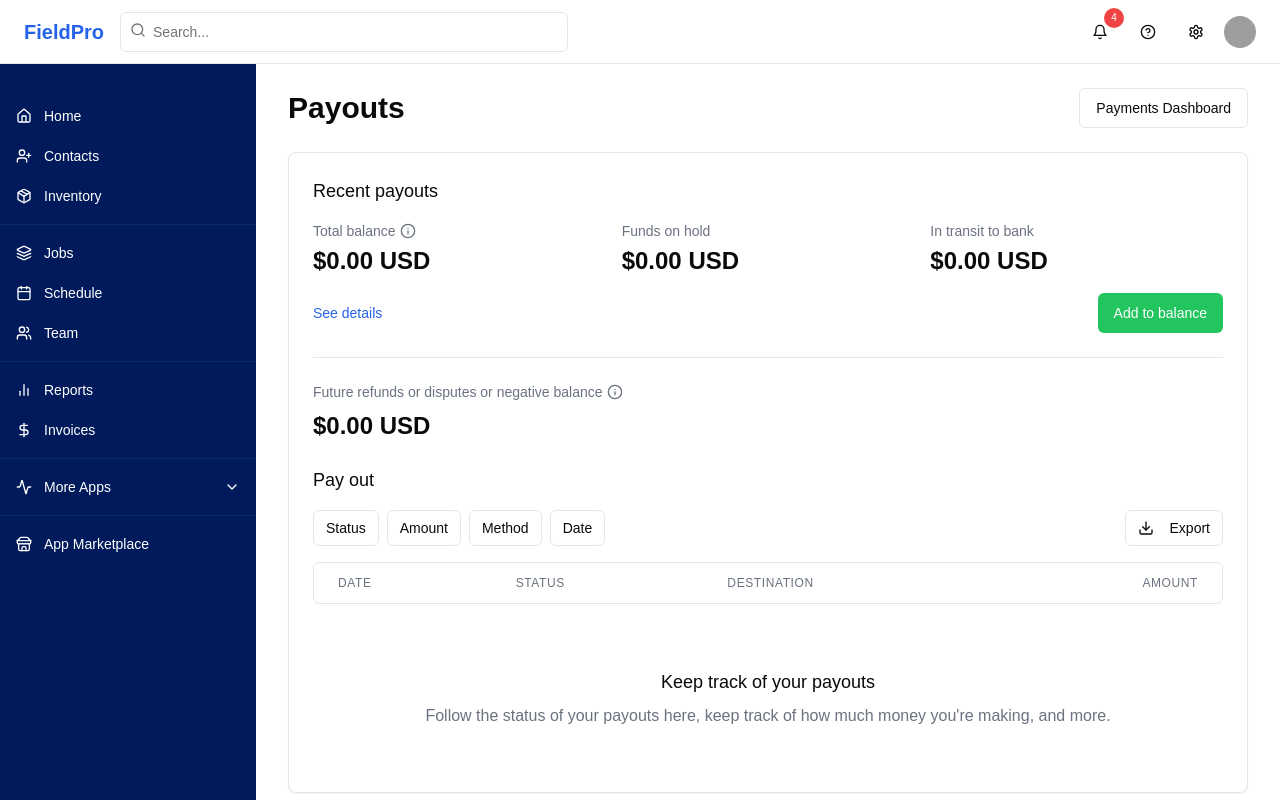
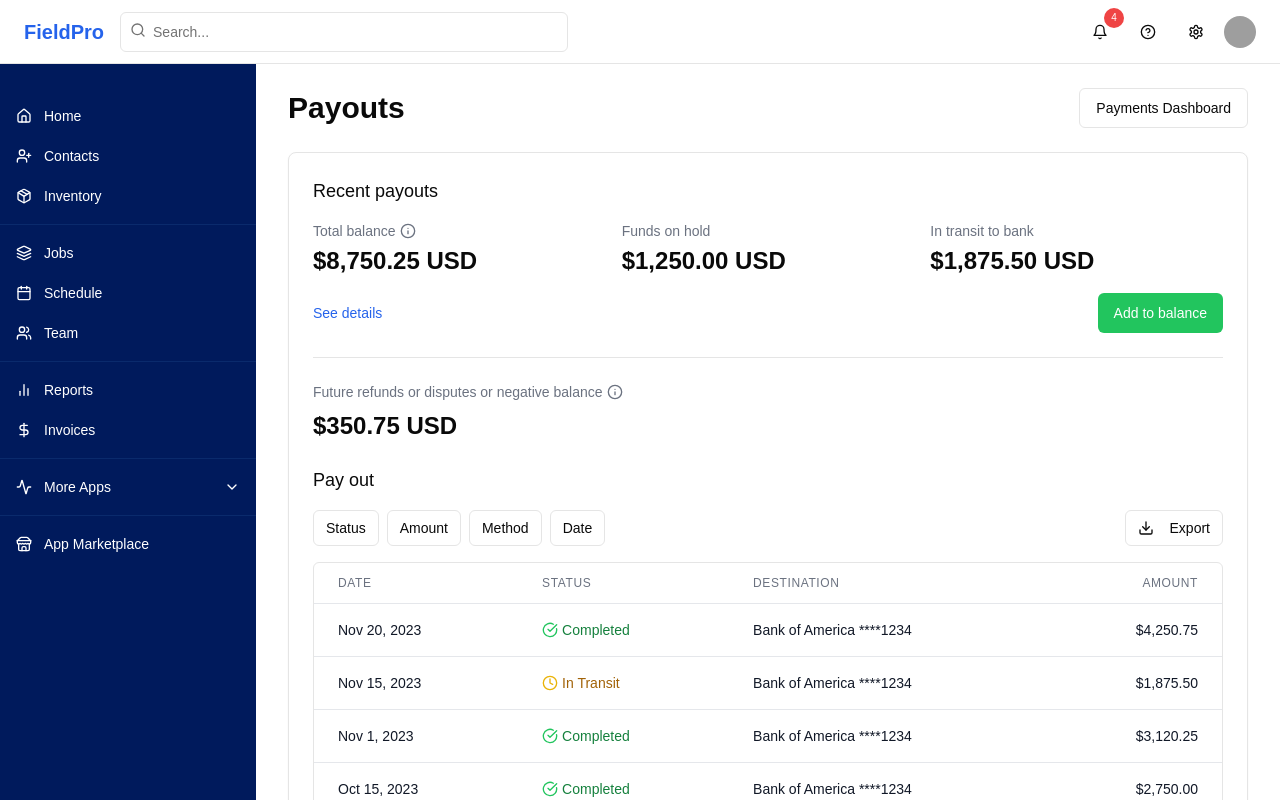
Before and after one commit to nickperaltab/new-beginning-craft, a Next.js app: page /method-pay/payouts in a window 1280 px wide. Shown: the top 800 px of the page. Built offline with nearby package versions, Linux system fonts and the light colour scheme; grey boxes are pictures that could not be loaded.

Commit message:
Added dummy data to Method Pay payouts screen

```diff
--- a/app/method-pay/payouts/page.tsx
+++ b/app/method-pay/payouts/page.tsx
@@ -5,11 +5,90 @@ import Link from "next/link"
 import { Button } from "@/components/ui/button"
 import { Card, CardContent, CardHeader, CardTitle } from "@/components/ui/card"
 import { Tabs, TabsContent, TabsList, TabsTrigger } from "@/components/ui/tabs"
-import { InfoIcon, Download, HelpCircle } from "lucide-react"
+import { InfoIcon, Download, HelpCircle, CheckCircle, Clock, AlertCircle } from "lucide-react"
 import { Badge } from "@/components/ui/badge"
 import { Separator } from "@/components/ui/separator"
 
+// Sample payout data
+const payoutTransactions = [
+  {
+    id: "PO-2023-001",
+    date: "2023-11-20",
+    status: "completed",
+    destination: "Bank of America ****1234",
+    amount: 4250.75
+  },
+  {
+    id: "PO-2023-002",
+    date: "2023-11-15",
+    status: "in_transit",
+    destination: "Bank of America ****1234",
+    amount: 1875.50
+  },
+  {
+    id: "PO-2023-003",
+    date: "2023-11-01",
+    status: "completed",
+    destination: "Bank of America ****1234",
+    amount: 3120.25
+  },
+  {
+    id: "PO-2023-004",
+    date: "2023-10-15",
+    status: "completed",
+    destination: "Bank of America ****1234",
+    amount: 2750.00
+  },
+  {
+    id: "PO-2023-005",
+    date: "2023-10-01",
+    status: "completed",
+    destination: "Bank of America ****1234",
+    amount: 1950.50
+  }
+];
+
+// Calculate summary metrics
+const totalBalance = 8750.25;
+const fundsOnHold = 1250.00;
+const inTransit = 1875.50;
+const futureRefunds = 350.75;
+
 export default function PayoutsPage() {
+  // Format date
+  const formatDate = (dateString: string) => {
+    const date = new Date(dateString);
+    return date.toLocaleDateString("en-US", { month: "short", day: "numeric", year: "numeric" });
+  };
+
+  // Helper function to format payout status
+  const getStatusBadge = (status: string) => {
+    switch (status) {
+      case "completed":
+        return (
+          <div className="flex items-center">
+            <CheckCircle className="h-4 w-4 text-green-500 mr-1" />
+            <span className="text-green-700">Completed</span>
+          </div>
+        );
+      case "in_transit":
+        return (
+          <div className="flex items-center">
+            <Clock className="h-4 w-4 text-yellow-500 mr-1" />
+            <span className="text-yellow-700">In Transit</span>
+          </div>
+        );
+      case "failed":
+        return (
+          <div className="flex items-center">
+            <AlertCircle className="h-4 w-4 text-red-500 mr-1" />
+            <span className="text-red-700">Failed</span>
+          </div>
+        );
+      default:
+        return <span>{status}</span>;
+    }
+  };
   return (
     <div className="container mx-auto py-6 space-y-6">
       <div className="flex justify-between items-center">
@@ -31,17 +110,17 @@ export default function PayoutsPage() {
                 <div className="flex items-center text-sm text-gray-500">
                   Total balance <InfoIcon className="h-4 w-4 ml-1" />
                 </div>
-                <div className="text-2xl font-bold">$0.00 USD</div>
+                <div className="text-2xl font-bold">${totalBalance.toLocaleString(undefined, { minimumFractionDigits: 2, maximumFractionDigits: 2 })} USD</div>
               </div>
 
               <div className="space-y-1">
                 <div className="text-sm text-gray-500">Funds on hold</div>
-                <div className="text-2xl font-bold">$0.00 USD</div>
+                <div className="text-2xl font-bold">${fundsOnHold.toLocaleString(undefined, { minimumFractionDigits: 2, maximumFractionDigits: 2 })} USD</div>
               </div>
 
               <div className="space-y-1">
                 <div className="text-sm text-gray-500">In transit to bank</div>
-                <div className="text-2xl font-bold">$0.00 USD</div>
+                <div className="text-2xl font-bold">${inTransit.toLocaleString(undefined, { minimumFractionDigits: 2, maximumFractionDigits: 2 })} USD</div>
               </div>
             </div>
 
@@ -57,7 +136,7 @@ export default function PayoutsPage() {
             <div className="flex items-center text-sm text-gray-500">
               Future refunds or disputes or negative balance <InfoIcon className="h-4 w-4 ml-1" />
             </div>
-            <div className="text-2xl font-bold">$0.00 USD</div>
+            <div className="text-2xl font-bold">${futureRefunds.toLocaleString(undefined, { minimumFractionDigits: 2, maximumFractionDigits: 2 })} USD</div>
           </div>
 
           <div className="space-y-4">
@@ -86,7 +165,30 @@ export default function PayoutsPage() {
                   </tr>
                 </thead>
                 <tbody className="bg-white divide-y divide-gray-200">
-                  {/* No data state */}
+                  {payoutTransactions.length > 0 ? (
+                    payoutTransactions.map((transaction) => (
+                      <tr key={transaction.id}>
+                        <td className="px-6 py-4 whitespace-nowrap text-sm text-gray-900">
+                          {formatDate(transaction.date)}
+                        </td>
+                        <td className="px-6 py-4 whitespace-nowrap text-sm text-gray-900">
+                          {getStatusBadge(transaction.status)}
+                        </td>
+                        <td className="px-6 py-4 whitespace-nowrap text-sm text-gray-900">
+                          {transaction.destination}
+                        </td>
+                        <td className="px-6 py-4 whitespace-nowrap text-sm text-gray-900 text-right font-medium">
+                          ${transaction.amount.toLocaleString(undefined, { minimumFractionDigits: 2, maximumFractionDigits: 2 })}
+                        </td>
+                      </tr>
+                    ))
+                  ) : (
+                    <tr>
+                      <td colSpan={4} className="px-6 py-10 text-center text-sm text-gray-500">
+                        No payout transactions found
+                      </td>
+                    </tr>
+                  )}
                 </tbody>
               </table>
             </div>
```
